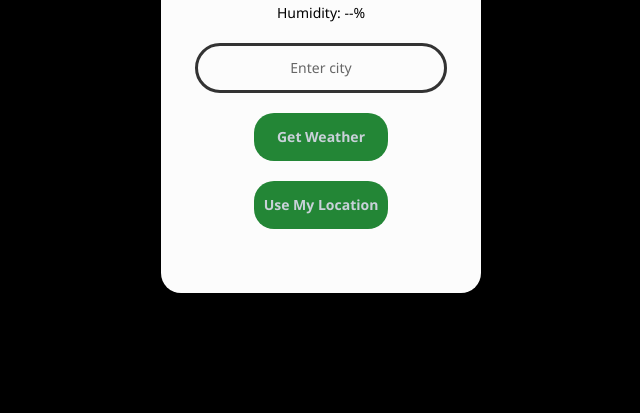
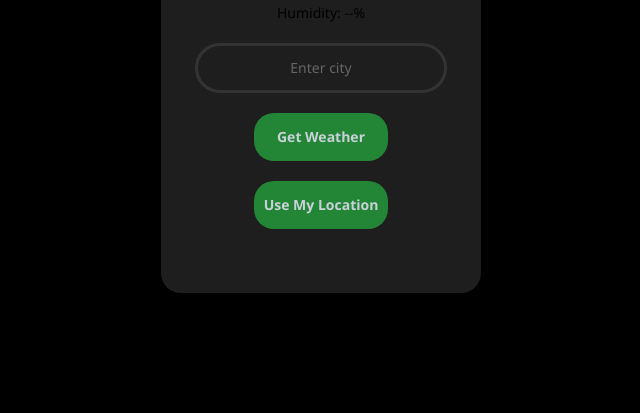
Before and after one commit to MuhammadTalha173/Weather-web, a plain HTML site: page index.html in a window 1280 px wide. Shown: the part 387-800 px from the top of the page, without its empty margins (319-959 px from the left). Drawn offline with nearby package versions, Linux system fonts and the light colour scheme.

Commit message:
Update style.css

```diff
--- a/style.css
+++ b/style.css
@@ -12,20 +12,21 @@ body {
 
 /* Main weather card */
 .weather-card {
-
-  background-size: cover;
-  background-position: center;
-
-
-  background: #fcfcfc;
+  background: #1e1e1e;
   border-radius: 20px;
   width: 320px;
   padding: 25px 20px;
-  box-shadow: 0 0 15px rgba(0,0,0,0.8);
+  box-shadow: 0 0 15px rgba(0, 0, 0, 0.8);
   text-align: center;
   color: #e1e1e1;
   transition: background-image 0.5s ease-in-out;
+
+  /* ✅ These three are required to make background image visible */
+  background-size: cover;
+  background-position: center;
+  background-repeat: no-repeat;
 }
+
 
 /* City Name */
 .city {
```
